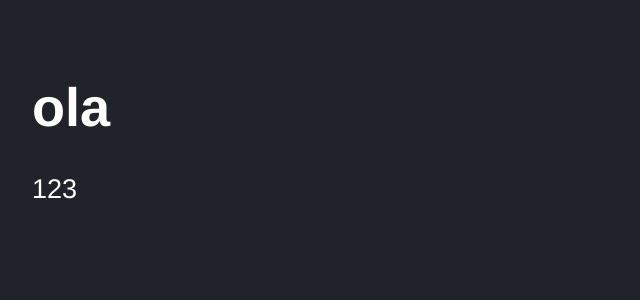
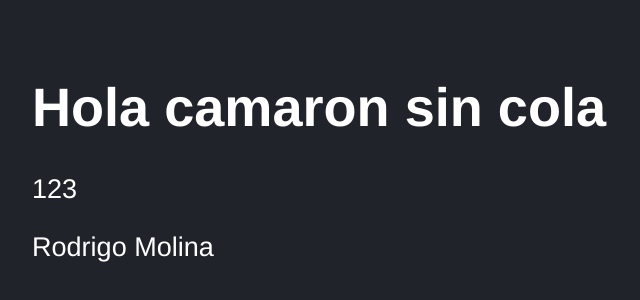
Before and after one commit to Rodrigo1619/React, a React (Vite) app: page / in a window 1280 px wide. Shown: the part 108-408 px from the top of the page, without its empty margins (116-756 px from the left). Built offline with nearby package versions, Linux system fonts and the light colour scheme.

Commit message:
propTypes.default

```diff
--- a/src/FirstApp.jsx
+++ b/src/FirstApp.jsx
@@ -1,12 +1,13 @@
 import PropTypes from 'prop-types';
 
-export const FirstApp = ({title, subtitle}) => {
+export const FirstApp = ({title, subtitle, name}) => {
     //console.log(props);
     return (
         <>
             <h1> {title} </h1>
             {/**< </h1>  */}
             <p>{subtitle}</p>
+            <p>{name}</p>
         </>
 
     )
@@ -14,5 +15,11 @@
 //Para poder agegarle tipado y que sea obligatorio mandar la propiedad
 FirstApp.propTypes ={
     title: PropTypes.string.isRequired,
-    subtitle: PropTypes.number.isRequired,
+    subtitle: PropTypes.number,
 }
+
+FirstApp.defaultProps ={
+    title: 'Hola camaron sin cola',
+    subtitle: 123,
+    name: 'Rodrigo Molina'
+}
--- a/src/main.jsx
+++ b/src/main.jsx
@@ -8,6 +8,6 @@
 
 ReactDOM.createRoot(document.getElementById('root')).render(
     <React.StrictMode>
-        <FirstApp title='ola' subtitle={123} />
+        <FirstApp />
     </React.StrictMode>
 )
```
